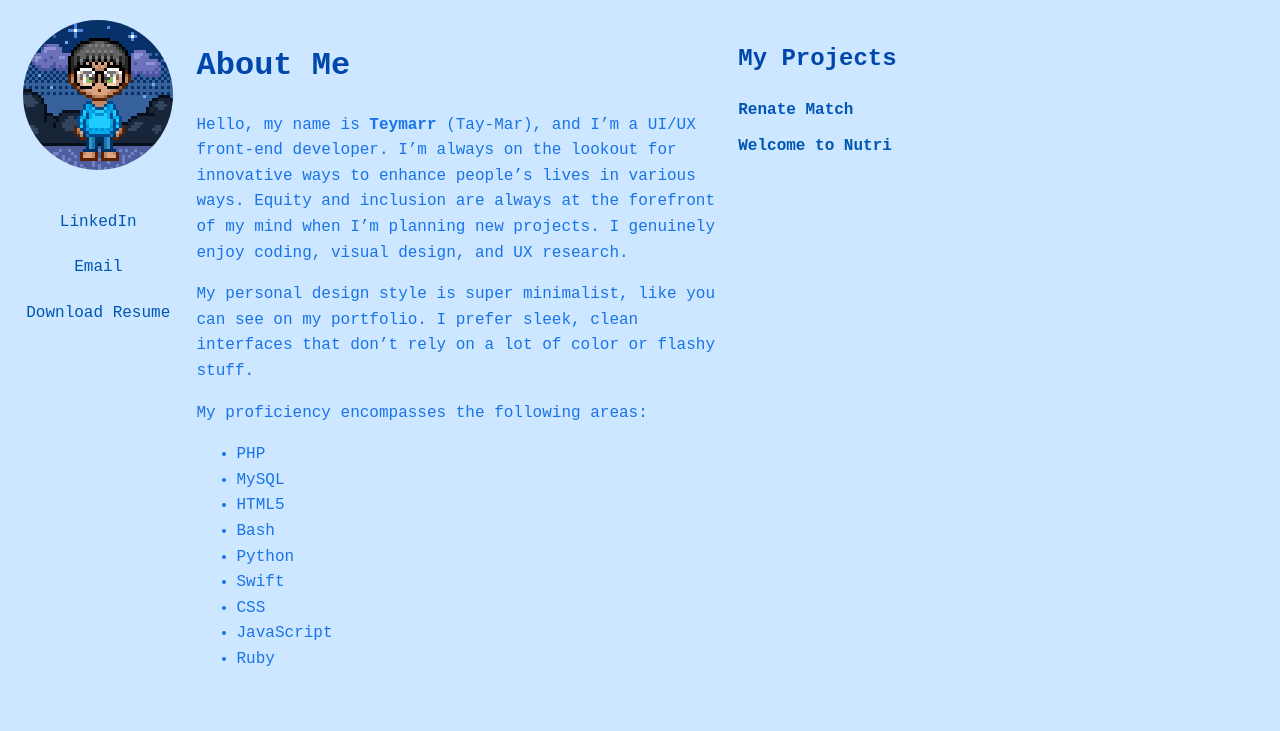
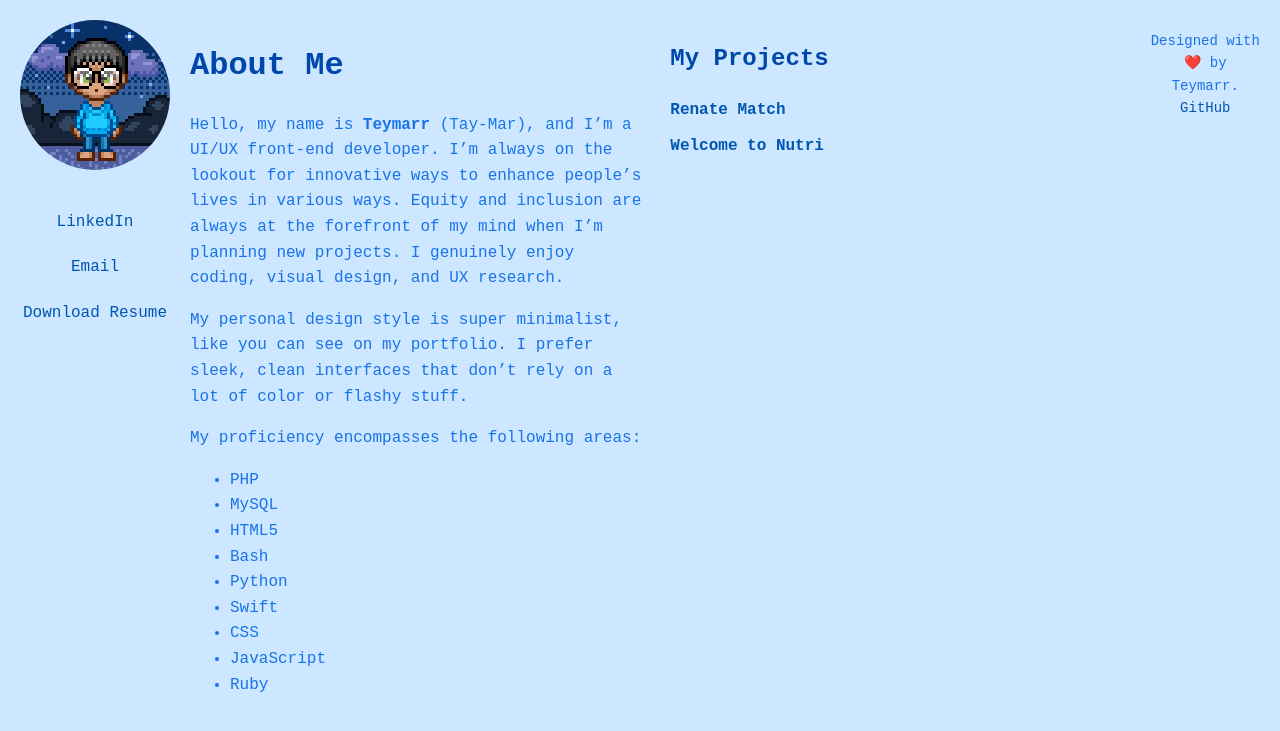
Before and after one commit to Tey-Dev/Teymarr.Dev, a Jekyll site: the page built from index.md, in a window 1280 px wide. Shown: the top 731 px of the page. Built offline with Jekyll 4.4.1, drawn with Linux system fonts in a browser that asks for light colours.

Commit message:
Update index.md

```diff
--- a/index.md
+++ b/index.md
@@ -50,3 +50,7 @@
         {% endfor %}
     </ul>
 </div>
+<footer>
+    Designed with ❤️ by Teymarr.
+    <a href="https://github.com/yourusername">GitHub</a>
+</footer>
```
